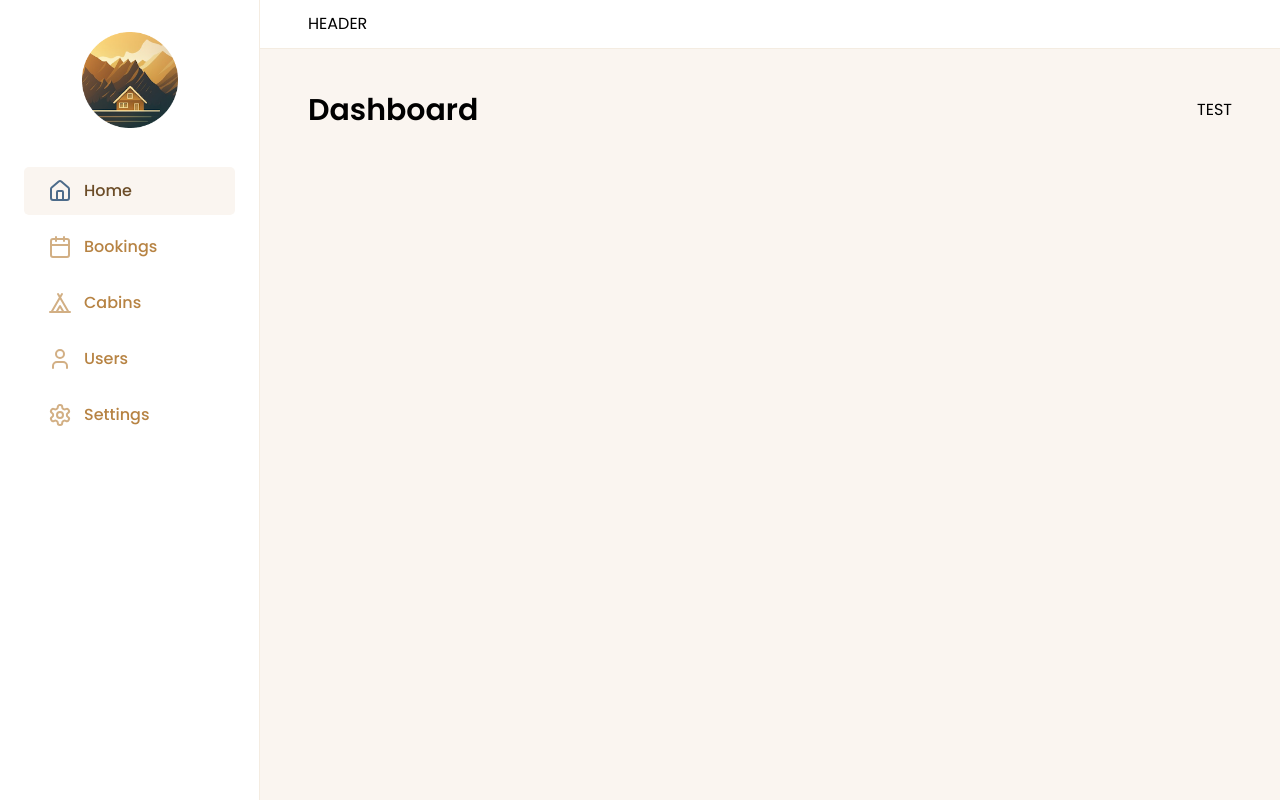
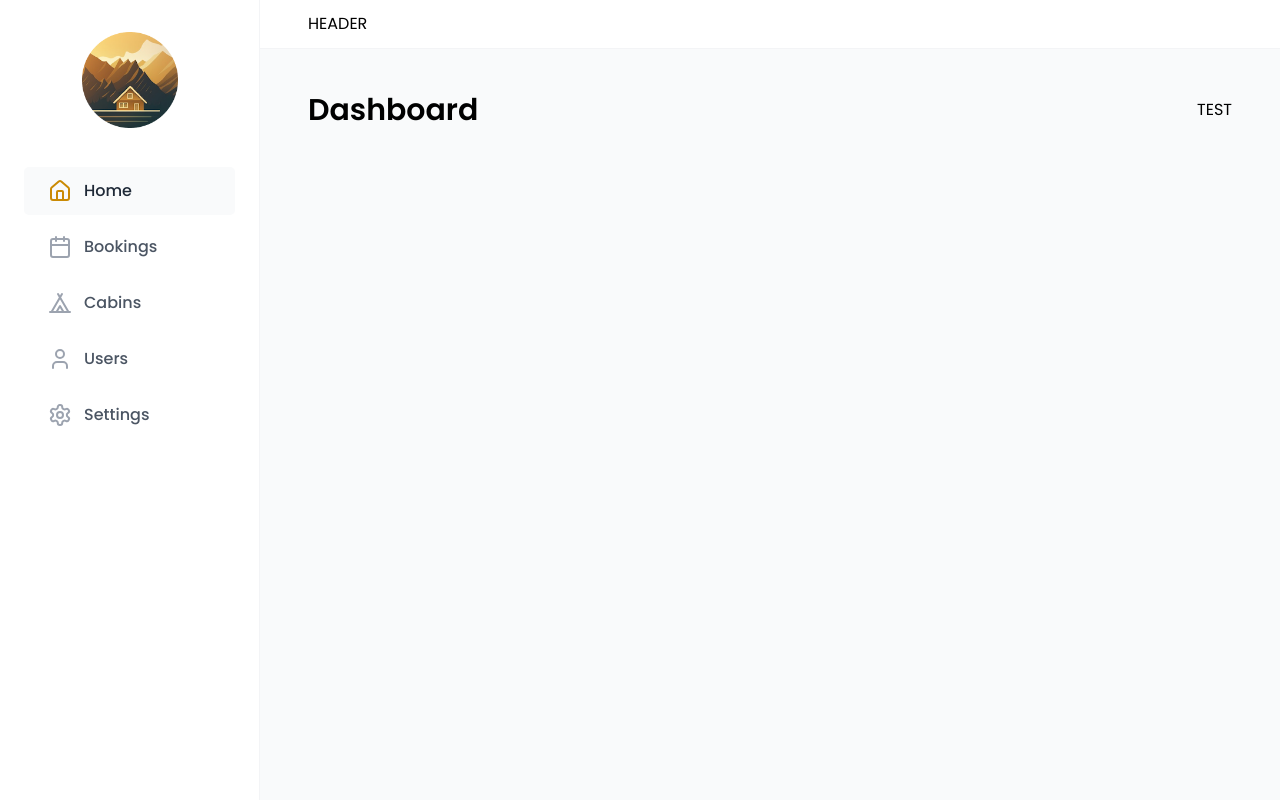
Before and after one commit to isRyanSu/the-wild-oasis, a React (Vite) app: page /dashboard in a window 1280 px wide. Built offline with nearby package versions, Linux system fonts and the light colour scheme; a web font is replaced by a local one.

Commit message:
style(global): change the primary and accent color

```diff
--- a/src/styles/GlobalStyles.ts
+++ b/src/styles/GlobalStyles.ts
@@ -3,30 +3,30 @@ import { createGlobalStyle } from 'styled-components'
 const GlobalStyles = createGlobalStyle`
 :root {
   /* Primary */
-  --color-primary-50: #E1E8EF;
-  --color-primary-100: #D4DEE7;
-  --color-primary-200: #B7C7D7;
-  --color-primary-300: #99B0C7;
-  --color-primary-400: #7C99B6;
-  --color-primary-500: #5E82A6;
-  --color-primary-600: #4C6B8A;
-  --color-primary-700: #3C546C;
-  --color-primary-800: #2C3D4F;
-  --color-primary-900: #1B2631;
-  --color-primary-950: #141C24;
+  --color-primary-50: #fefce8;
+  --color-primary-100: #fef9c3;
+  --color-primary-200: #fef08a;
+  --color-primary-300: #fde047;
+  --color-primary-400: #facc15;
+  --color-primary-500: #eab308;
+  --color-primary-600: #ca8a04;
+  --color-primary-700: #a16207;
+  --color-primary-800: #854d0e;
+  --color-primary-900: #713f12;
+  --color-primary-950: #422006;
 
   /* Accent */
-  --color-accent-50: #FAF5F0;
-  --color-accent-100: #F4ECE1;
-  --color-accent-200: #E8D6BF;
-  --color-accent-300: #DDC2A2;
-  --color-accent-400: #D2AF84;
-  --color-accent-500: #C69963;
-  --color-accent-600: #B78343;
-  --color-accent-700: #926835;
-  --color-accent-800: #6C4D28;
-  --color-accent-900: #4B351B;
-  --color-accent-950: #382814;
+  --color-accent-50: #f9fafb;
+  --color-accent-100: #f3f4f6;
+  --color-accent-200: #e5e7eb;
+  --color-accent-300: #d1d5db;
+  --color-accent-400: #9ca3af;
+  --color-accent-500: #6b7280;
+  --color-accent-600: #4b5563;
+  --color-accent-700: #374151;
+  --color-accent-800: #1f2937;
+  --color-accent-900: #111827;
+  --color-accent-950: #030712;
 
   --color-blue-100: #e0f2fe;
   --color-blue-700: #0369a1;
```
